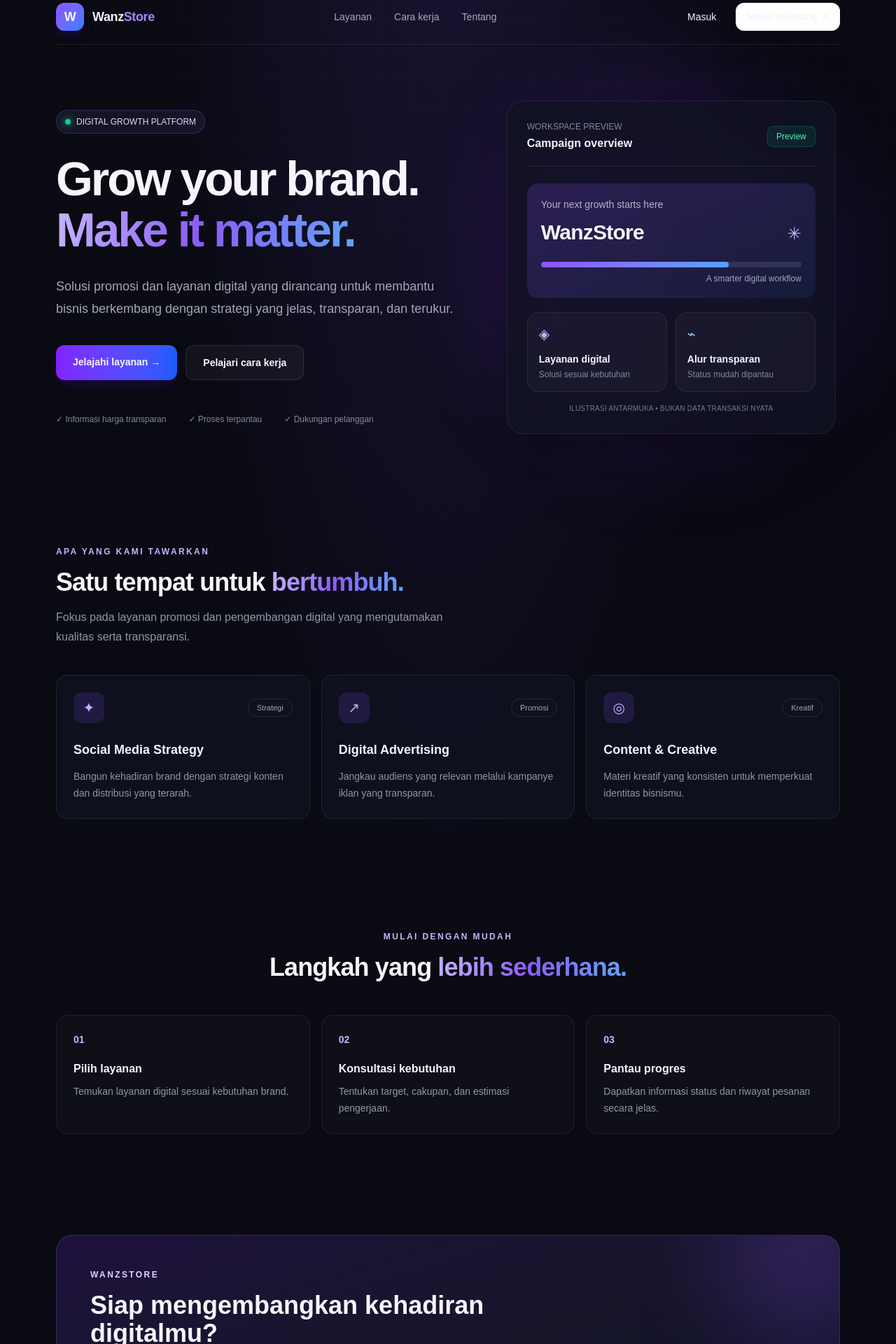
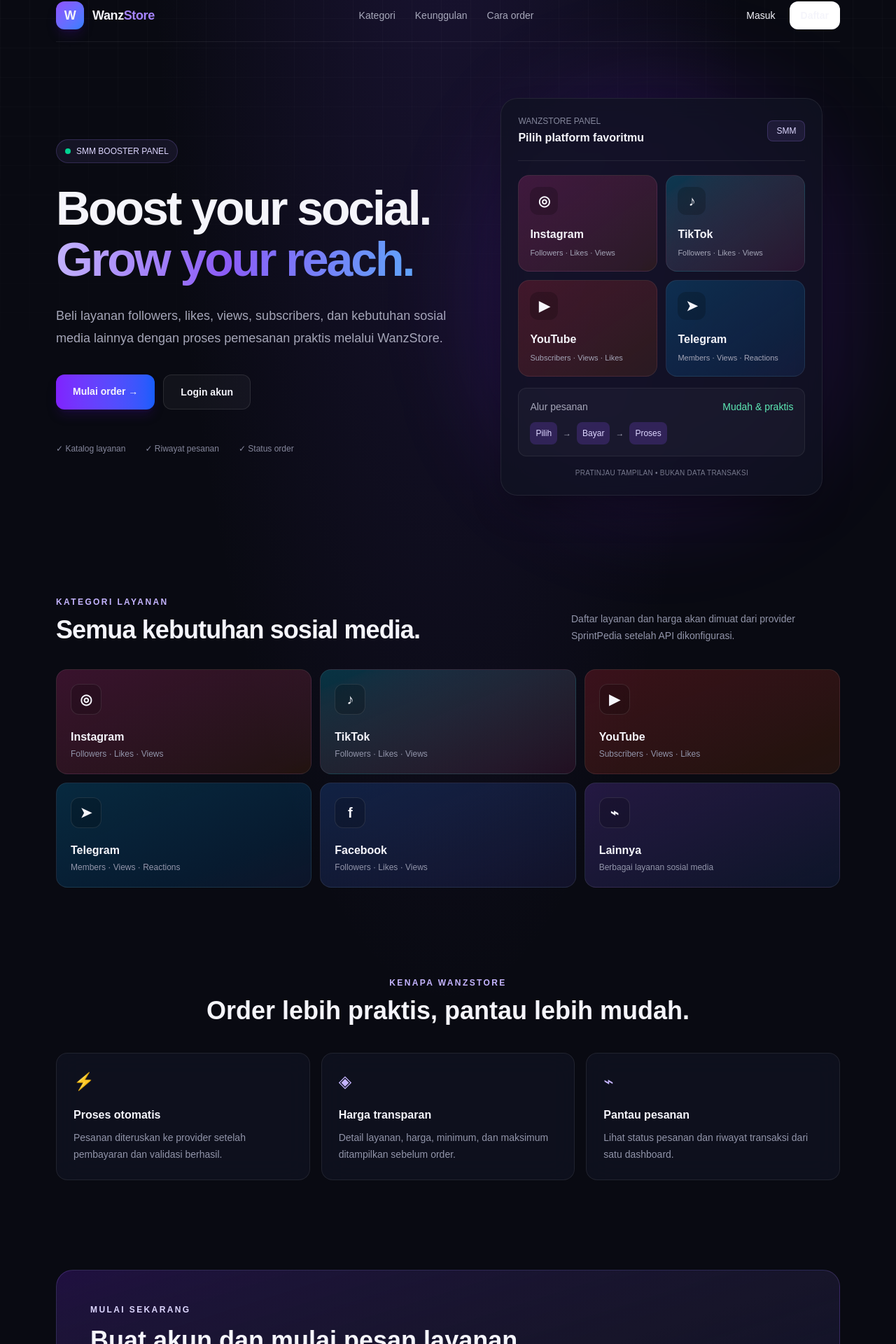
Before and after one commit to Nafvy/WanzStore, a Next.js app: page / in a window 1280 px wide. Shown: the part 16-1936 px from the top of the page at 70% size. Built offline with nearby package versions, Linux system fonts and the light colour scheme.

Commit message:
feat: refocus homepage as SprintPedia-powered SMM panel

```diff
--- a/app/page.tsx
+++ b/app/page.tsx
@@ -1,103 +1,63 @@
-const services = [
-  { icon: "✦", title: "Social Media Strategy", desc: "Bangun kehadiran brand dengan strategi konten dan distribusi yang terarah.", tag: "Strategi" },
-  { icon: "↗", title: "Digital Advertising", desc: "Jangkau audiens yang relevan melalui kampanye iklan yang transparan.", tag: "Promosi" },
-  { icon: "◎", title: "Content & Creative", desc: "Materi kreatif yang konsisten untuk memperkuat identitas bisnismu.", tag: "Kreatif" },
+const categories = [
+  { icon: "◎", name: "Instagram", detail: "Followers · Likes · Views", color: "from-pink-500/20 to-orange-500/10" },
+  { icon: "♪", name: "TikTok", detail: "Followers · Likes · Views", color: "from-cyan-400/20 to-pink-500/10" },
+  { icon: "▶", name: "YouTube", detail: "Subscribers · Views · Likes", color: "from-red-500/20 to-orange-500/10" },
+  { icon: "➤", name: "Telegram", detail: "Members · Views · Reactions", color: "from-sky-500/20 to-blue-500/10" },
+  { icon: "f", name: "Facebook", detail: "Followers · Likes · Views", color: "from-blue-500/20 to-indigo-500/10" },
+  { icon: "⌁", name: "Lainnya", detail: "Berbagai layanan sosial media", color: "from-violet-500/20 to-blue-500/10" },
 ];
 
-const steps = [
-  ["01", "Pilih layanan", "Temukan layanan digital sesuai kebutuhan brand."],
-  ["02", "Konsultasi kebutuhan", "Tentukan target, cakupan, dan estimasi pengerjaan."],
-  ["03", "Pantau progres", "Dapatkan informasi status dan riwayat pesanan secara jelas."],
+const features = [
+  ["⚡", "Proses otomatis", "Pesanan diteruskan ke provider setelah pembayaran dan validasi berhasil."],
+  ["◈", "Harga transparan", "Detail layanan, harga, minimum, dan maksimum ditampilkan sebelum order."],
+  ["⌁", "Pantau pesanan", "Lihat status pesanan dan riwayat transaksi dari satu dashboard."],
 ];
 
 export default function Home() {
   return (
     <main className="min-h-screen overflow-hidden">
-      <div className="grid-bg pointer-events-none absolute inset-x-0 top-0 h-[620px]" />
-      <header className="container relative z-10 flex h-20 items-center justify-between border-b border-white/[.07]">
-        <a href="#" className="flex items-center gap-3 font-bold tracking-tight">
+      <div className="grid-bg pointer-events-none absolute inset-x-0 top-0 h-[650px]" />
+      <header className="container relative z-10 flex h-[76px] items-center justify-between border-b border-white/[.07]">
+        <a href="/" className="flex items-center gap-3 font-bold tracking-tight">
           <span className="grid h-10 w-10 place-items-center rounded-xl bg-gradient-to-br from-violet-500 to-blue-500 text-lg shadow-lg shadow-violet-950/40">W</span>
           <span className="text-lg">Wanz<span className="text-violet-400">Store</span></span>
         </a>
-        <nav className="hidden items-center gap-8 text-sm text-[#a7a8ba] md:flex">
-          <a className="transition hover:text-white" href="#layanan">Layanan</a>
-          <a className="transition hover:text-white" href="#cara-kerja">Cara kerja</a>
-          <a className="transition hover:text-white" href="#tentang">Tentang</a>
+        <nav className="hidden items-center gap-7 text-sm text-[#a7a8ba] md:flex">
+          <a href="#kategori" className="hover:text-white">Kategori</a><a href="#keunggulan" className="hover:text-white">Keunggulan</a><a href="#cara-order" className="hover:text-white">Cara order</a>
         </nav>
-        <div className="flex items-center gap-3">
-          <a href="/login" className="hidden rounded-xl px-4 py-2.5 text-sm text-[#c4c4d2] transition hover:text-white sm:block">Masuk</a>
-          <a href="/register" className="rounded-xl bg-white px-4 py-2.5 text-sm font-semibold text-[#111321] transition hover:bg-violet-100">Mulai sekarang <span aria-hidden="true">↗</span></a>
+        <div className="flex items-center gap-2">
+          <a href="/login" className="rounded-xl px-3 py-2.5 text-sm text-[#c4c4d2] hover:text-white">Masuk</a>
+          <a href="/register" className="rounded-xl bg-white px-4 py-2.5 text-sm font-semibold text-[#111321] hover:bg-violet-100">Daftar</a>
         </div>
       </header>
 
-      <section className="container relative z-10 grid min-h-[610px] items-center gap-12 py-20 lg:grid-cols-[1.1fr_.9fr]">
+      <section className="container relative z-10 grid min-h-[570px] items-center gap-12 py-20 lg:grid-cols-[1.05fr_.95fr]">
         <div>
-          <div className="mb-7 inline-flex items-center gap-2 rounded-full border border-violet-400/20 bg-violet-400/[.08] px-3 py-2 text-xs font-medium text-violet-200">
-            <span className="h-2 w-2 rounded-full bg-emerald-400 shadow-[0_0_12px_#34d399]" />
-            DIGITAL GROWTH PLATFORM
-          </div>
-          <h1 className="max-w-3xl text-5xl font-bold leading-[1.08] tracking-[-.045em] sm:text-6xl lg:text-[68px]">
-            Grow your brand. <span className="gradient-text">Make it matter.</span>
-          </h1>
-          <p className="mt-7 max-w-xl text-base leading-8 text-[#a5a6b8] sm:text-lg">
-            Solusi promosi dan layanan digital yang dirancang untuk membantu bisnis berkembang dengan strategi yang jelas, transparan, dan terukur.
-          </p>
-          <div className="mt-9 flex flex-wrap gap-3">
-            <a href="#layanan" className="rounded-xl bg-gradient-to-r from-violet-600 to-blue-600 px-6 py-3.5 text-sm font-semibold shadow-lg shadow-violet-950/40 transition hover:-translate-y-0.5">Jelajahi layanan <span aria-hidden="true">→</span></a>
-            <a href="#cara-kerja" className="rounded-xl border border-white/10 bg-white/[.04] px-6 py-3.5 text-sm font-semibold text-white transition hover:bg-white/[.08]">Pelajari cara kerja</a>
-          </div>
-          <div className="mt-12 flex flex-wrap gap-x-8 gap-y-3 text-xs text-[#85879c]">
-            <span>✓ Informasi harga transparan</span><span>✓ Proses terpantau</span><span>✓ Dukungan pelanggan</span>
-          </div>
+          <div className="mb-7 inline-flex items-center gap-2 rounded-full border border-violet-400/20 bg-violet-400/[.08] px-3 py-2 text-xs font-medium text-violet-200"><span className="h-2 w-2 rounded-full bg-emerald-400" /> SMM BOOSTER PANEL</div>
+          <h1 className="max-w-3xl text-5xl font-bold leading-[1.08] tracking-[-.045em] sm:text-6xl lg:text-[68px]">Boost your social. <span className="gradient-text">Grow your reach.</span></h1>
+          <p className="mt-7 max-w-xl text-base leading-8 text-[#a5a6b8] sm:text-lg">Beli layanan followers, likes, views, subscribers, dan kebutuhan sosial media lainnya dengan proses pemesanan praktis melalui WanzStore.</p>
+          <div className="mt-9 flex flex-wrap gap-3"><a href="/register" className="rounded-xl bg-gradient-to-r from-violet-600 to-blue-600 px-6 py-3.5 text-sm font-semibold shadow-lg shadow-violet-950/40 hover:-translate-y-0.5">Mulai order <span>→</span></a><a href="/login" className="rounded-xl border border-white/10 bg-white/[.04] px-6 py-3.5 text-sm font-semibold hover:bg-white/[.08]">Login akun</a></div>
+          <div className="mt-12 flex flex-wrap gap-x-7 gap-y-3 text-xs text-[#85879c]"><span>✓ Katalog layanan</span><span>✓ Riwayat pesanan</span><span>✓ Status order</span></div>
         </div>
-
-        <div className="relative mx-auto w-full max-w-[470px]">
+        <div className="relative mx-auto w-full max-w-[460px]">
           <div className="absolute -inset-8 rounded-full bg-violet-600/15 blur-3xl" />
-          <div className="glass relative rounded-3xl p-5 shadow-2xl shadow-black/40 sm:p-7">
-            <div className="flex items-center justify-between border-b border-white/[.08] pb-5">
-              <div><p className="text-xs text-[#85879c]">WORKSPACE PREVIEW</p><p className="mt-1 font-semibold">Campaign overview</p></div>
-              <span className="rounded-lg border border-emerald-400/20 bg-emerald-400/10 px-3 py-1.5 text-xs text-emerald-300">Preview</span>
+          <div className="glass relative rounded-3xl p-6 shadow-2xl shadow-black/40">
+            <div className="flex items-center justify-between border-b border-white/[.08] pb-5"><div><p className="text-xs text-[#85879c]">WANZSTORE PANEL</p><p className="mt-1 font-semibold">Pilih platform favoritmu</p></div><span className="rounded-lg border border-violet-400/20 bg-violet-400/10 px-3 py-1.5 text-xs text-violet-200">SMM</span></div>
+            <div className="mt-5 grid grid-cols-2 gap-3">
+              {categories.slice(0,4).map((item) => <div key={item.name} className={`rounded-2xl border border-white/[.07] bg-gradient-to-br ${item.color} p-4`}><span className="grid h-10 w-10 place-items-center rounded-xl bg-black/20 text-xl font-bold">{item.icon}</span><p className="mt-4 font-semibold">{item.name}</p><p className="mt-1 text-[11px] leading-5 text-[#a5a6b8]">{item.detail}</p></div>)}
             </div>
-            <div className="mt-6 rounded-2xl bg-gradient-to-br from-violet-500/20 to-blue-500/10 p-5">
-              <p className="text-sm text-[#b6b3cf]">Your next growth starts here</p>
-              <div className="mt-3 flex items-end justify-between"><span className="text-3xl font-bold tracking-tight">WanzStore</span><span className="text-2xl text-violet-300">✳</span></div>
-              <div className="mt-6 h-2 overflow-hidden rounded-full bg-white/10"><div className="h-full w-[72%] rounded-full bg-gradient-to-r from-violet-500 to-blue-400" /></div>
-              <p className="mt-2 text-right text-xs text-[#a5a6b8]">A smarter digital workflow</p>
-            </div>
-            <div className="mt-5 grid grid-cols-2 gap-3">
-              <div className="rounded-2xl border border-white/[.07] bg-white/[.03] p-4"><span className="text-xl text-violet-300">◈</span><p className="mt-3 text-sm font-semibold">Layanan digital</p><p className="mt-1 text-xs text-[#85879c]">Solusi sesuai kebutuhan</p></div>
-              <div className="rounded-2xl border border-white/[.07] bg-white/[.03] p-4"><span className="text-xl text-blue-300">⌁</span><p className="mt-3 text-sm font-semibold">Alur transparan</p><p className="mt-1 text-xs text-[#85879c]">Status mudah dipantau</p></div>
-            </div>
-            <p className="mt-4 text-center text-[10px] tracking-wide text-[#77798d]">ILUSTRASI ANTARMUKA • BUKAN DATA TRANSAKSI NYATA</p>
+            <div className="mt-4 rounded-xl border border-white/[.07] bg-white/[.03] p-4"><div className="flex items-center justify-between text-sm"><span className="text-[#a5a6b8]">Alur pesanan</span><span className="text-emerald-300">Mudah & praktis</span></div><div className="mt-3 flex items-center gap-2 text-xs text-[#a5a6b8]"><span className="rounded-lg bg-violet-500/20 px-2 py-2 text-violet-200">Pilih</span><span>→</span><span className="rounded-lg bg-violet-500/20 px-2 py-2 text-violet-200">Bayar</span><span>→</span><span className="rounded-lg bg-violet-500/20 px-2 py-2 text-violet-200">Proses</span></div></div>
+            <p className="mt-4 text-center text-[10px] tracking-wide text-[#77798d]">PRATINJAU TAMPILAN • BUKAN DATA TRANSAKSI</p>
           </div>
         </div>
       </section>
 
-      <section id="layanan" className="container relative py-20">
-        <div className="max-w-xl"><p className="text-xs font-semibold tracking-[.2em] text-violet-300">APA YANG KAMI TAWARKAN</p><h2 className="mt-4 text-3xl font-bold tracking-tight sm:text-4xl">Satu tempat untuk <span className="gradient-text">bertumbuh.</span></h2><p className="mt-4 leading-7 text-[#9295aa]">Fokus pada layanan promosi dan pengembangan digital yang mengutamakan kualitas serta transparansi.</p></div>
-        <div className="mt-10 grid gap-4 md:grid-cols-3">
-          {services.map((service) => <article key={service.title} className="glass rounded-2xl p-6 transition duration-300 hover:-translate-y-1 hover:border-violet-400/30"><div className="flex items-center justify-between"><span className="grid h-11 w-11 place-items-center rounded-xl bg-violet-500/15 text-xl text-violet-300">{service.icon}</span><span className="rounded-full border border-white/10 px-3 py-1 text-[11px] text-[#a5a6b8]">{service.tag}</span></div><h3 className="mt-6 text-lg font-semibold">{service.title}</h3><p className="mt-3 text-sm leading-6 text-[#9295aa]">{service.desc}</p></article>)}
-        </div>
-      </section>
+      <section id="kategori" className="container py-16"><div className="flex flex-wrap items-end justify-between gap-4"><div><p className="text-xs font-semibold tracking-[.2em] text-violet-300">KATEGORI LAYANAN</p><h2 className="mt-3 text-3xl font-bold tracking-tight sm:text-4xl">Semua kebutuhan sosial media.</h2></div><p className="max-w-sm text-sm leading-6 text-[#9295aa]">Daftar layanan dan harga akan dimuat dari provider SprintPedia setelah API dikonfigurasi.</p></div><div className="mt-9 grid grid-cols-2 gap-3 md:grid-cols-3">{categories.map((item) => <article key={item.name} className={`rounded-2xl border border-white/[.08] bg-gradient-to-br ${item.color} p-5 transition hover:-translate-y-1 hover:border-violet-400/30`}><span className="grid h-11 w-11 place-items-center rounded-xl border border-white/10 bg-black/20 text-xl font-bold">{item.icon}</span><h3 className="mt-5 font-semibold">{item.name}</h3><p className="mt-1 text-xs text-[#9295aa]">{item.detail}</p></article>)}</div></section>
 
-      <section id="cara-kerja" className="container py-20">
-        <div className="text-center"><p className="text-xs font-semibold tracking-[.2em] text-violet-300">MULAI DENGAN MUDAH</p><h2 className="mt-4 text-3xl font-bold tracking-tight sm:text-4xl">Langkah yang <span className="gradient-text">lebih sederhana.</span></h2></div>
-        <div className="mt-12 grid gap-4 md:grid-cols-3">
-          {steps.map(([number, title, desc]) => <div key={number} className="rounded-2xl border border-white/[.07] bg-white/[.025] p-6"><p className="text-sm font-semibold text-violet-300">{number}</p><h3 className="mt-5 font-semibold">{title}</h3><p className="mt-2 text-sm leading-6 text-[#9295aa]">{desc}</p></div>)}
-        </div>
-      </section>
+      <section id="keunggulan" className="container py-16"><div className="text-center"><p className="text-xs font-semibold tracking-[.2em] text-violet-300">KENAPA WANZSTORE</p><h2 className="mt-3 text-3xl font-bold sm:text-4xl">Order lebih praktis, pantau lebih mudah.</h2></div><div className="mt-10 grid gap-4 md:grid-cols-3">{features.map(([icon,title,desc]) => <article key={title} className="glass rounded-2xl p-6"><span className="text-2xl text-violet-300">{icon}</span><h3 className="mt-5 font-semibold">{title}</h3><p className="mt-2 text-sm leading-6 text-[#9295aa]">{desc}</p></article>)}</div></section>
 
-      <section id="tentang" className="container py-16">
-        <div className="relative overflow-hidden rounded-3xl border border-violet-400/20 bg-gradient-to-br from-violet-600/20 via-[#17152a] to-blue-600/10 p-8 sm:p-12">
-          <div className="absolute -right-20 -top-24 h-64 w-64 rounded-full bg-violet-500/20 blur-3xl" />
-          <div className="relative max-w-2xl"><p className="text-xs font-semibold tracking-[.2em] text-violet-200">WANZSTORE</p><h2 className="mt-4 text-3xl font-bold sm:text-4xl">Siap mengembangkan kehadiran digitalmu?</h2><p className="mt-4 leading-7 text-[#b2b1c4]">Mulai dengan memilih layanan yang tepat. Tim kami akan membantu menjelaskan proses dan kebutuhan sebelum pesanan dijalankan.</p><a href="/register" className="mt-7 inline-flex rounded-xl bg-white px-5 py-3 text-sm font-semibold text-[#111321] hover:bg-violet-100">Buat akun <span className="ml-2">→</span></a></div>
-        </div>
-      </section>
-
-      <footer className="container mt-12 flex flex-col gap-4 border-t border-white/[.07] py-8 text-xs text-[#77798d] sm:flex-row sm:items-center sm:justify-between">
-        <span>© {new Date().getFullYear()} WanzStore. All rights reserved.</span>
-        <span>Digital growth, made simple.</span>
-      </footer>
+      <section id="cara-order" className="container py-16"><div className="rounded-3xl border border-violet-400/20 bg-gradient-to-br from-violet-600/20 via-[#17152a] to-blue-600/10 p-8 sm:p-12"><p className="text-xs font-semibold tracking-[.2em] text-violet-200">MULAI SEKARANG</p><h2 className="mt-4 max-w-2xl text-3xl font-bold sm:text-4xl">Buat akun dan mulai pesan layanan SMM.</h2><p className="mt-4 max-w-xl leading-7 text-[#b2b1c4]">Daftar atau login untuk mengakses dashboard pelanggan, katalog layanan, saldo, dan riwayat pesanan.</p><div className="mt-7 flex flex-wrap gap-3"><a href="/register" className="rounded-xl bg-white px-5 py-3 text-sm font-semibold text-[#111321] hover:bg-violet-100">Daftar gratis →</a><a href="/login" className="rounded-xl border border-white/15 px-5 py-3 text-sm font-semibold hover:bg-white/10">Sudah punya akun?</a></div></div></section>
+      <footer className="container mt-10 flex flex-col gap-3 border-t border-white/[.07] py-8 text-xs text-[#77798d] sm:flex-row sm:justify-between"><span>© {new Date().getFullYear()} WanzStore.</span><span>SMM Booster Panel</span></footer>
     </main>
   );
 }
```
